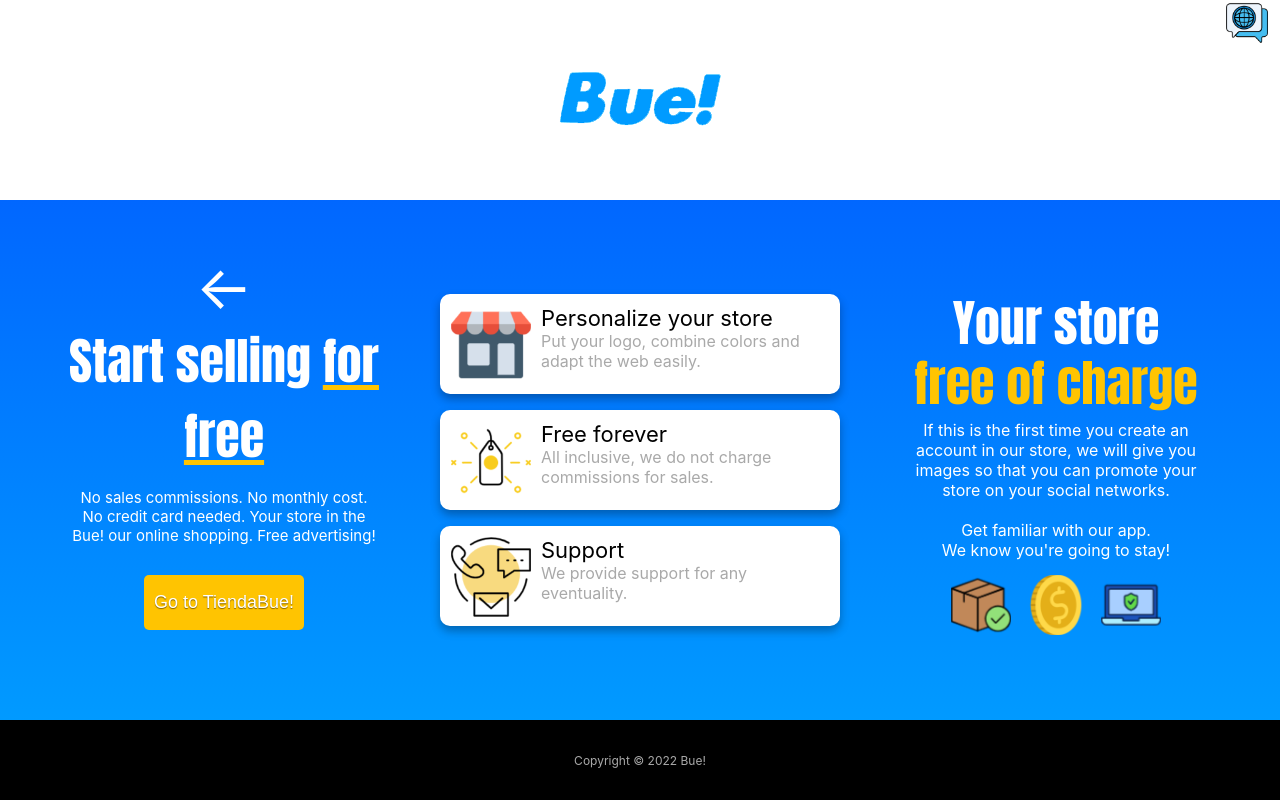
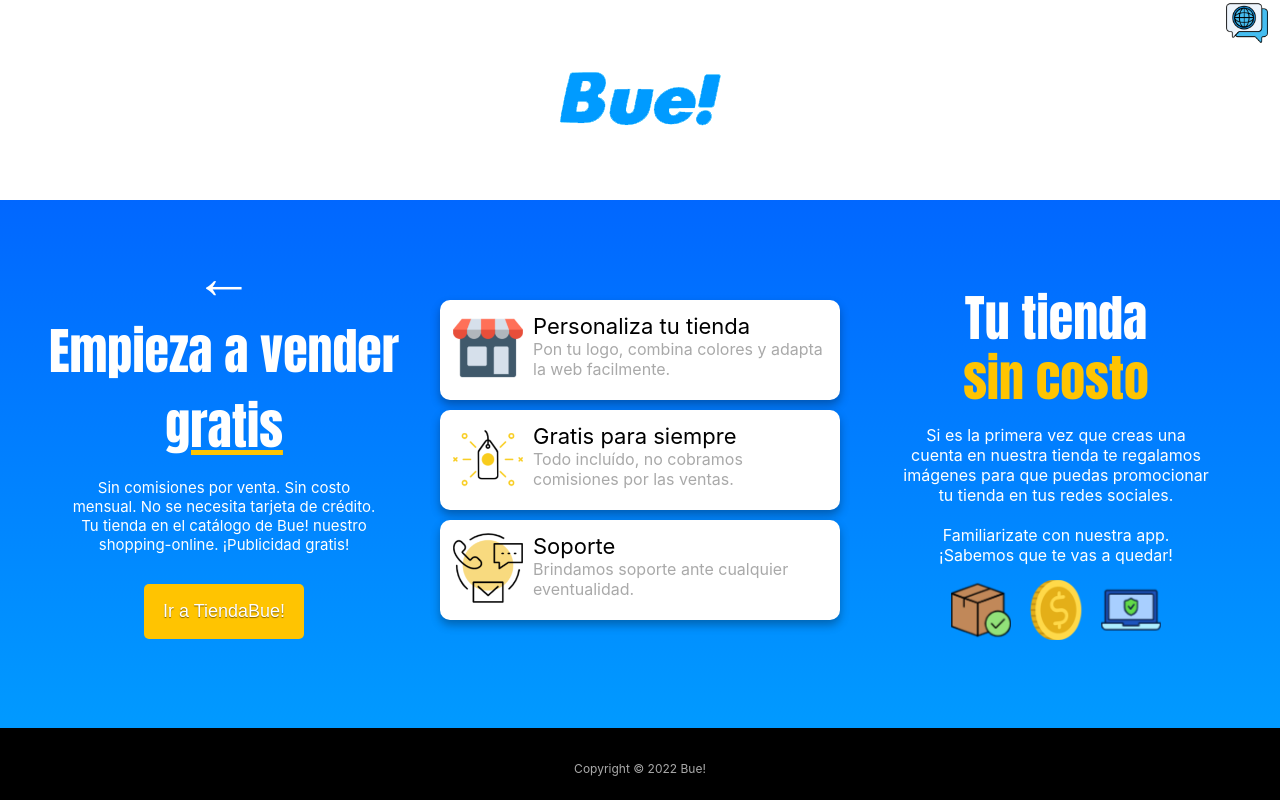
Before and after one commit to CrisValhas/bue, a React (Create React App) app: page /BueStore in a window 1280 px wide. Built offline with nearby package versions, Linux system fonts and the light colour scheme.

Commit message:
added sass to bueStore

```diff
--- a/src/components/BueStore.js
+++ b/src/components/BueStore.js
@@ -1,4 +1,5 @@
 import React from "react";
+import { useSelector } from "react-redux";
 import { Link } from "react-router-dom";
 
 // css
@@ -15,11 +16,6 @@
 import cash from "../assets/bue-store/coin-794.png";
 import box from "../assets/bue-store/box-9153.png";
 
-// language
-import { useSelector } from "react-redux";
-import { ESP } from "../lang/esp";
-import { ENG } from "../lang/eng";
-
 export default function BueStore () {
     const lang = useSelector((state) => state.rootReducer.lang);
 
@@ -33,60 +29,56 @@
 
                 {/* TEXT */}
                 <div className="buestore-text">
-                    <Link className="buestore-links" to="/">←</Link>
-                    <span className="buestore-title">{lang === "ESP" ? ESP.BueStore.title : ENG.BueStore.title} <span style={{textDecoration: "underline", textDecorationColor: "#ffc401"}}>{lang === "ESP" ? ESP.BueStore.titleFree : ENG.BueStore.titleFree}</span></span>
-                    <div className="buestore-description">
-                        <span>{lang === "ESP" ? ESP.BueStore.description : ENG.BueStore.description}</span>
-                    </div>
-                    <button className="buestore-btn" onClick={() => alert('Proximamente')}>{lang === "ESP" ? ESP.BueStore.button : ENG.BueStore.button}</button>
+                    <Link to="/"><button>←</button></Link>
+                    <h1>{lang.BueStore.title} <span>{lang.BueStore.titleFree}</span></h1>
+                    <p>{lang.BueStore.description}</p>
+
+                    <button id="bueButton" onClick={() => alert('Proximamente')}>{lang.BueStore.button}</button>
                 </div>
 
                 {/* BOXES */}
                 <div className="buestore-boxes">
-                    <div className="buestore-box">
-                        <img className="buestore-imgs" src={store} alt="store" />
-                        <div className="buestore-box-info">
-                            <span className="buestore-box-title">{lang === "ESP" ? ESP.BueStore.box[1].title : ENG.BueStore.box[1].title}</span>
-                            <span className="buestore-box-label">{lang === "ESP" ? ESP.BueStore.box[1].text : ENG.BueStore.box[1].text}</span>
+                    <figure>
+                        <img src={store} alt="store" />
+                        <div>
+                            <h1>{lang.BueStore.box[1].title}</h1>
+                            <p>{lang.BueStore.box[1].text}</p>
                         </div>
-                    </div>
+                    </figure>
 
-                    <div className="buestore-box">
-                        <img className="buestore-imgs" src={sales} alt="store" />
-                        <div className="buestore-box-info">
-                            <span className="buestore-box-title">{lang === "ESP" ? ESP.BueStore.box[2].title : ENG.BueStore.box[2].title}</span>
-                            <span className="buestore-box-label">{lang === "ESP" ? ESP.BueStore.box[2].text : ENG.BueStore.box[2].text}</span>
+                    <figure>
+                        <img src={sales} alt="store" />
+                        <div>
+                            <h1>{lang.BueStore.box[2].title}</h1>
+                            <p>{lang.BueStore.box[2].text}</p>
                         </div>
-                    </div>
+                    </figure>
 
-                    <div className="buestore-box">
-                        <img className="buestore-imgs" src={supp} alt="store" />
-                        <div className="buestore-box-info">
-                            <span className="buestore-box-title">{lang === "ESP" ? ESP.BueStore.box[3].title : ENG.BueStore.box[3].title}</span>
-                            <span className="buestore-box-label">{lang === "ESP" ? ESP.BueStore.box[3].text : ENG.BueStore.box[3].text}</span>
+                    <figure>
+                        <img src={supp} alt="store" />
+                        <div>
+                            <h1>{lang.BueStore.box[3].title}</h1>
+                            <p>{lang.BueStore.box[3].text}</p>
                         </div>
-                    </div>
+                    </figure>
                 </div>
 
                 {/* END */}
                 <div className="buestore-end">
-                    <div className="buestore-end-text">
-                        <span style={{fontSize: "50px", fontFamily: "Impact", color: "white"}}>{lang === "ESP" ? ESP.BueStore.extra.title : ENG.BueStore.extra.title}</span>
-                        <span style={{fontSize: "50px", fontFamily: "Impact", color: "#ffc401", marginTop: "-15px"}}>{lang === "ESP" ? ESP.BueStore.extra.subtitle : ENG.BueStore.extra.subtitle}</span>
-                        <div className="buestore-end-description">
-                            <span>{lang === "ESP" ? ESP.BueStore.extra.description[1] : ENG.BueStore.extra.description[1]}</span>
-                            <br/>
-                            <span>{lang === "ESP" ? ESP.BueStore.extra.description[2] : ENG.BueStore.extra.description[2]}</span>
-                            <span>{lang === "ESP" ? ESP.BueStore.extra.description[3] : ENG.BueStore.extra.description[3]}</span>
-                        </div>
-                    </div>
-                    <div className="buestore-bg-icons">
-                        <img className="buestore-bg-img" src={box} alt="box" />
-                        <img className="buestore-bg-img" src={cash} alt="cash" />
-                        <img className="buestore-bg-img" src={lock} alt="lock" />
-                    </div>
+                    <h1>{lang.BueStore.extra.title}</h1>
+                    <h2>{lang.BueStore.extra.subtitle}</h2>
+
+                    <p>{lang.BueStore.extra.description[1]}</p>
+                    <br/>
+                    <p>{lang.BueStore.extra.description[2]}</p>
+                    <p>{lang.BueStore.extra.description[3]}</p>
+
+                    <span>
+                        <img src={box} alt="box" />
+                        <img src={cash} alt="cash" />
+                        <img src={lock} alt="lock" />
+                    </span>
                 </div>
-
 
             </div>
 
--- a/src/components/styles/BueStore.css
+++ b/src/components/styles/BueStore.css
@@ -1,13 +1,12 @@
 .BueStore {
   display: flex;
   flex-direction: column;
-    height: 65vh;
+  height: 66vh;
   width: 100%;
   background-color: #019AFF;
   background: linear-gradient(to bottom, #0167ff, #019AFF);
   overflow: hidden;
   cursor: default;
-
 }
 
 .buestore-content {
@@ -20,8 +19,6 @@
   gap: 2rem;
 }
 
-
-
 .buestore-text {
   display: flex;
   flex-direction: column;
@@ -31,51 +28,56 @@
   height: 100%;
   margin-bottom: 40px;
 }
-
-    .buestore-links {
+.buestore-text button {
   text-decoration: none;
   color: white;
   font-size: 60px;
+  cursor: pointer;
 }
-
-    .buestore-links:hover {
+.buestore-text button:hover {
   color: #ffc401;
   scale: 1.3;
-        transition: .5s ease-out;
+  transition: 0.5s ease-out;
 }
-
-    .buestore-title {
+.buestore-text h1 {
   font-size: 50px;
-        font-family: Impact, Haettenschweiler, 'Arial Narrow Bold', sans-serif;
+  font-weight: normal;
+  font-family: Impact, Haettenschweiler, "Arial Narrow Bold", sans-serif;
   color: white;
+  margin: 0px;
 }
-
-    .buestore-description {
+.buestore-text span {
+  font-size: 50px;
+  font-weight: normal;
+  font-family: Impact, Haettenschweiler, "Arial Narrow Bold", sans-serif;
+  color: white;
+  margin: 0px;
+  text-decoration: underline;
+  -webkit-text-decoration-color: #ffc401;
+          text-decoration-color: #ffc401;
+}
+.buestore-text p {
   width: 80%;
   margin-top: 15px;
   margin-bottom: 30px;
   color: white;
   font-size: 15px;
 }
-
-    .buestore-btn {
+.buestore-text #bueButton {
   cursor: pointer;
   color: white;
   background-color: #ffc401;
-        text-shadow: 0 1px 1px rgba(0,0,0,0.5);
+  text-shadow: 0 1px 1px rgba(0, 0, 0, 0.5);
   border: none;
   font-size: 18px;
   border-radius: 5px;
   height: 55px;
   width: 160px;
 }
-
-    .buestore-btn:hover {
+.buestore-text #bueButton:hover {
   scale: 1.2;
-        transition: .3s ease-out;
+  transition: 0.3s ease-out;
 }
-
-
 
 .buestore-boxes {
   display: flex;
@@ -83,44 +85,40 @@
   justify-content: center;
   align-items: center;
   width: 30%;
-    gap: 1rem;
 }
-
-    .buestore-box {
+.buestore-boxes figure {
   display: flex;
   flex-direction: row;
   background-color: white;
   justify-content: center;
   border-radius: 10px;
   box-shadow: 0px 5px 10px 0px rgba(0, 0, 0, 0.3);
-        padding: 11px;
+  padding: 13px;
   height: 100px;
   width: 400px;
   gap: 10px;
+  margin: 5px;
 }
-
-    .buestore-imgs {
-        width: 80px;
-        height: 80px;
+.buestore-boxes img {
+  width: 70px;
+  height: 70px;
 }
-
-    .buestore-box-info {
+.buestore-boxes div {
   display: flex;
   flex-direction: column;
   align-items: flex-start;
   justify-content: flex-start;
 }
-
-    .buestore-box-title {
+.buestore-boxes h1 {
   font-size: 22px;
+  font-weight: normal;
+  margin: 0;
 }
-
-    .buestore-box-label {
+.buestore-boxes p {
   text-align: left;
   color: darkgray;
+  margin: 0;
 }
-
-
 
 .buestore-end {
   display: flex;
@@ -129,40 +127,39 @@
   align-items: center;
   width: 30%;
 }
-
-    .buestore-bg-icons {
+.buestore-end h1 {
+  font-size: 50px;
+  font-weight: normal;
+  font-family: Impact, Haettenschweiler, "Arial Narrow Bold", sans-serif;
+  color: white;
+  margin: 0;
+  margin-bottom: -15px;
+}
+.buestore-end h2 {
+  font-size: 50px;
+  font-weight: normal;
+  font-family: Impact, Haettenschweiler, "Arial Narrow Bold", sans-serif;
+  color: #ffc401;
+  margin: 0;
+  margin-bottom: 10px;
+}
+.buestore-end p {
+  width: 80%;
+  color: white;
+  margin: 0;
+}
+.buestore-end span {
   display: flex;
-        flex-direction: row;
-        justify-content: center;
   gap: 15px;
   margin-top: 15px;
 }
-
-    .buestore-bg-img {
+.buestore-end img {
   width: 60px;
   height: 60px;
 }
 
-    .buestore-end-text {
-        display: flex;
-        flex-direction: column;
-        align-items: center;
-    }
-
-    .buestore-end-description {
-        display: flex;
-        flex-direction: column;
-        width: 80%;
-        color: white;
-    }
-
-
-
-/* #################### MEDIA #################### */
-
-@media (max-width:1120px) {
+@media (max-width: 1120px) {
   .buestore-content {
-        display: flex;
     flex-direction: column;
     overflow-y: scroll;
     height: 100%;
@@ -170,59 +167,38 @@
     gap: 5rem;
     justify-content: flex-start;
   }
-
-    .buestore-description {
-        height: 100%;
-        margin-top: 15px;
-        margin-bottom: 0px;
-    }
-
-    .buestore-btn {
-        height: 150px;
-    }
-
   .buestore-text {
     width: 80%;
     height: 100%;
     margin-bottom: 0px;
   }
-
-    .buestore-box {
-        width: 300px;
+  .buestore-text p {
+    height: 100%;
+    margin-top: 30px;
+  }
+  .buestore-text #bueButton {
+    height: 150px;
+  }
+  .buestore-boxes figure {
+    width: 270px;
+    height: 130px;
     align-items: center;
   }
-
-    .buestore-imgs {
+  .buestore-boxes img {
     height: 50px;
     width: 50px;
   }
-
-    .buestore-box-title {
+  .buestore-boxes h1 {
     font-size: 19px;
   }
-
-    .buestore-box-label {
-        text-align: left;
-        color: darkgray;
-    }
-
   .buestore-end {
     padding-bottom: 50px;
     width: 80%;
   }
-
-    .buestore-end-description {
-        margin-top: 20px;
-        width: 100%;
+  .buestore-end h2 {
+    margin-bottom: 20px;
   }
+  .buestore-end span {
+    margin-top: 40px;
   }
-
-/* .buestore-content {
-    display: flex;
-    height: 65vh;
-    width: 100%;
-    flex-direction: row;
-    justify-content: center;
-    align-items: center;
-    gap: 2rem;
-} */
+}/*# sourceMappingURL=BueStore.css.map */
--- /dev/null
+++ b/src/components/styles/BueStore.scss
@@ -0,0 +1,225 @@
+@import "./vars/vars.scss";
+
+.BueStore {
+    display: flex;
+    flex-direction: column;
+    height: 66vh;
+    width: 100%;
+    background-color: $bueBlue;
+    background: $bueBackground;
+    overflow: hidden;
+    cursor: default;
+}
+
+.buestore-content {
+    display: flex;
+    height: 65vh;
+    width: 100%;
+    flex-direction: row;
+    justify-content: center;
+    align-items: center;
+    gap: 2rem;
+}
+
+.buestore-text {
+    display: flex;
+    flex-direction: column;
+    align-items: center;
+    justify-content: center;
+    width: 30%;
+    height: 100%;
+    margin-bottom: 40px;
+
+    button {
+        text-decoration: none;
+        color: white;
+        font-size: 60px;
+        cursor: pointer;
+    }
+
+    button:hover {
+        color: $bueYellow;
+        scale: 1.3;
+        transition: .5s ease-out;
+    }
+
+    h1 {
+        font-size: 50px;
+        font-weight: normal;
+        font-family: $bueFontTitle;
+        color: white;
+        margin: 0px;
+    }
+
+    span {
+        font-size: 50px;
+        font-weight: normal;
+        font-family: $bueFontTitle;
+        color: white;
+        margin: 0px;
+        text-decoration: underline;
+        text-decoration-color: $bueYellow;
+    }
+
+    p {
+        width: 80%;
+        margin-top: 15px;
+        margin-bottom: 30px;
+        color: white;
+        font-size: 15px;
+    }
+
+    #bueButton {
+        @include bueButton()
+    }
+}
+
+.buestore-boxes {
+    display: flex;
+    flex-direction: column;
+    justify-content: center;
+    align-items: center;
+    width: 30%;
+
+    figure {
+        display: flex;
+        flex-direction: row;
+        background-color: white;
+        justify-content: center;
+        border-radius: 10px;
+        box-shadow: 0px 5px 10px 0px rgba(0, 0, 0, 0.3);
+        padding: 13px;
+        height: 100px;
+        width: 400px;
+        gap: 10px;
+        margin: 5px;
+    }
+
+    img {
+        width: 70px;
+        height: 70px;
+    }
+
+    div {
+        display: flex;
+        flex-direction: column;
+        align-items: flex-start;
+        justify-content: flex-start;
+    }
+
+    h1 {
+        font-size: 22px;
+        font-weight: normal;
+        margin: 0;
+    }
+
+    p {
+        text-align: left;
+        color: darkgray;
+        margin: 0;
+    }
+
+}
+
+.buestore-end {
+    display: flex;
+    flex-direction: column;
+    justify-content: center;
+    align-items: center;
+    width: 30%;
+
+    h1 {
+        font-size: 50px;
+        font-weight: normal;
+        font-family: $bueFontTitle;
+        color: white;
+        margin: 0;
+        margin-bottom: -15px;
+    }
+
+    h2 {
+        font-size: 50px;
+        font-weight: normal;
+        font-family: $bueFontTitle;
+        color: $bueYellow;
+        margin: 0;
+        margin-bottom: 10px;
+    }
+
+    p {
+        width: 80%;
+        color: white;
+        margin: 0;
+    }
+
+    span {
+        display: flex;
+        gap: 15px;
+        margin-top: 15px;
+    }
+
+    img {
+        width: 60px;
+        height: 60px;
+    }
+}
+
+//////////////////////////////////////////////////////////////////////
+
+@media (max-width:1120px) {
+    .buestore-content {
+        // display: flex;
+        flex-direction: column;
+        overflow-y: scroll;
+        height: 100%;
+        width: 100%;
+        gap: 5rem;
+        justify-content: flex-start;
+    }
+
+    .buestore-text {
+        width: 80%;
+        height: 100%;
+        margin-bottom: 0px;
+
+        p {
+            height: 100%;
+            margin-top: 30px;
+        }
+
+        #bueButton {
+            height: 150px;
+        }
+    }
+
+    .buestore-boxes {
+        figure {
+            width: 270px;
+            height: 130px;
+            align-items: center;
+        }
+
+        img {
+            height: 50px;
+            width: 50px;
+        }
+
+        h1 {
+            font-size: 19px;
+        }
+    }
+
+    .buestore-end {
+        padding-bottom: 50px;
+        width: 80%;
+
+        h2 {
+            margin-bottom: 20px;
+        }
+
+        span {
+            margin-top: 40px;
+        }
+    }
+
+}
```
Also changed, not shown: src/components/styles/vars/vars.scss (+15 -7 lines), 1 other file (tests, documents, lock files or other folders). Lines whose indentation alone changed are shown as unchanged.
